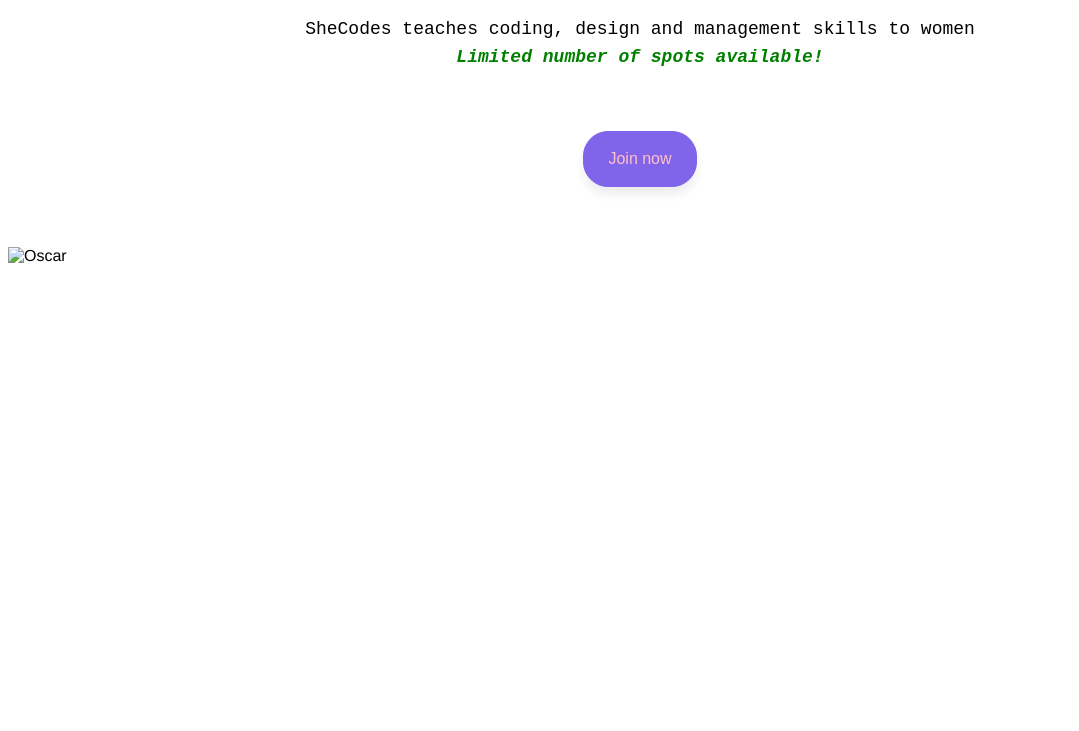
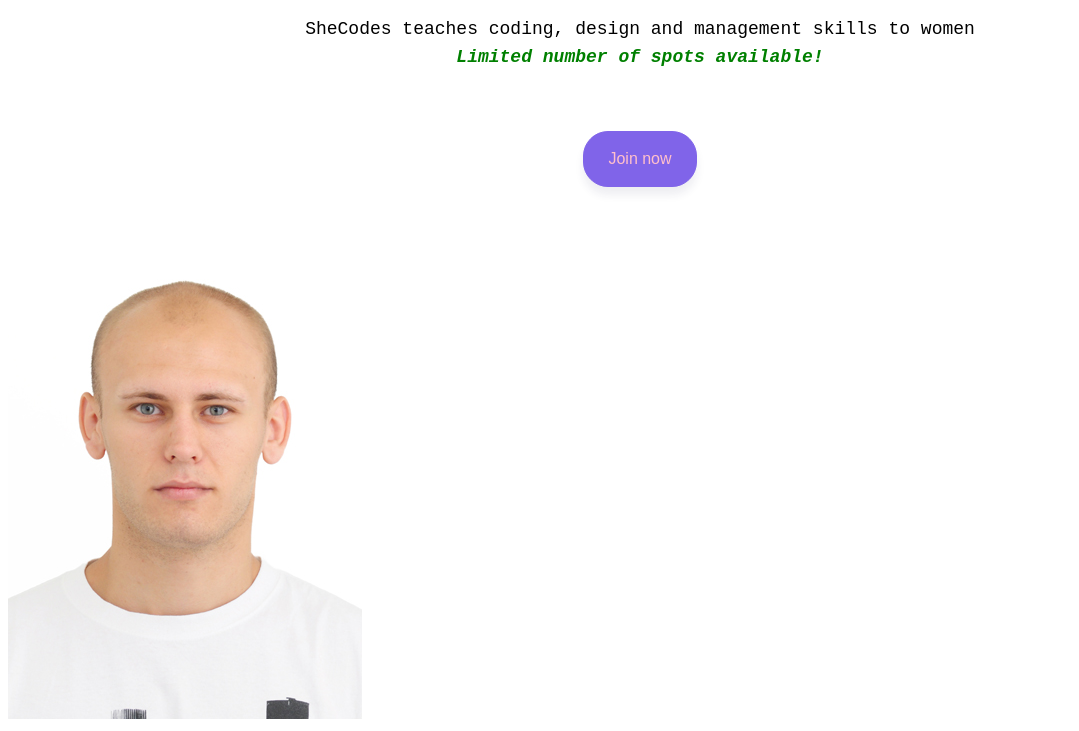
Before and after one commit to olehivoniuk/Programmimg---Plan-of-learning, a plain HTML site: page shecodes.html in a window 1280 px wide. Shown: the part 183-914 px from the top of the page, without its empty margins (0-1079 px from the left). Before the commit the page ends 800 px from the top, so only its background shows below. Drawn offline with Linux system fonts and the light colour scheme.

Commit message:
transfered image

```diff
--- a/shecodes.html
+++ b/shecodes.html
@@ -90,6 +90,6 @@
         <button id="Joining">Join now</button>
       </div>
     </footer>
-    <img src="SheCodes/oscar.jpg" alt="Oscar" />
+    <img src="Images/oscar.jpg" alt="Oscar" />
   </body>
 </html>
```
Also changed, not shown: Images/oscar.jpg (renamed from oscar.jpg).
